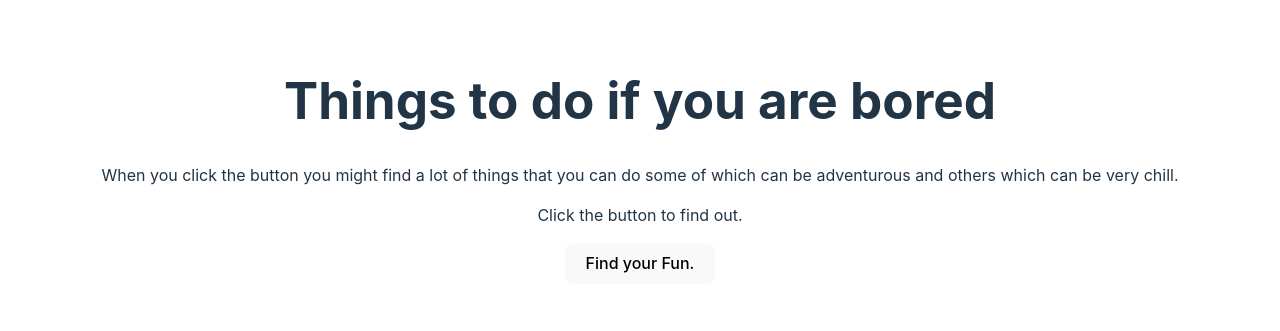
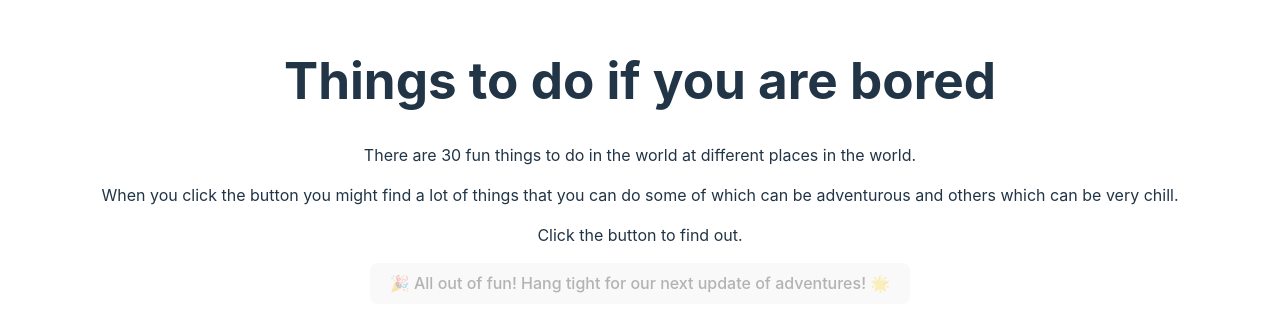
Before and after one commit to hponukumati/asterisk-vercel, a React (Vite) app in the folder frontend/: page / in a window 1280 px wide. Shown: the part 239-570 px from the top of the page. Built offline with nearby package versions, Linux system fonts and the light colour scheme; no server answers.

Commit message:
vercel v2

```diff
--- a/frontend/src/App.jsx
+++ b/frontend/src/App.jsx
@@ -1,10 +1,13 @@
-import { useEffect, useState } from 'react'
-import './App.css'
-import axios from 'axios'
+import { useEffect, useState } from 'react';
+import './App.css';
+import axios from 'axios';
 
 function App() {
-  const [items, setItems] = useState([]); // Stores all items
-  const [randomItem, setRandomItem] = useState(null); // Stores the randomly selected item
+  const [items, setItems] = useState([]);
+  const [randomItem, setRandomItem] = useState(null);
+  const [shownIds, setShownIds] = useState([]);
+  const [allShown, setAllShown] = useState(false);
+
   useEffect(() => {
     axios.get('/api/things')
       .then(response => {
@@ -15,19 +18,46 @@ function App() {
       });
   }, []);
 
+  useEffect(() => {
+    // Load shownIds from localStorage on mount
+    const savedShownIds = JSON.parse(localStorage.getItem('shownIds')) || [];
+    setShownIds(savedShownIds);
+  }, []);
+
+  useEffect(() => {
+    // Save shownIds to localStorage whenever it changes
+    localStorage.setItem('shownIds', JSON.stringify(shownIds));
+
+    // Check if all items have been shown
+    if (shownIds.length >= items.length) {
+      setAllShown(true);
+    }
+  }, [shownIds, items.length]);
+
   const handleRandomSelect = () => {
-    if (items.length > 0) {
-      const randomIndex = Math.floor(Math.random() * items.length);
-      setRandomItem(items[randomIndex]);
+    const unseenItems = items.filter(item => !shownIds.includes(item.id));
+
+    if (unseenItems.length > 0) {
+      const randomIndex = Math.floor(Math.random() * unseenItems.length);
+      const selectedItem = unseenItems[randomIndex];
+      setRandomItem(selectedItem);
+      setShownIds(prevIds => [...prevIds, selectedItem.id]);
+    } else {
+      setAllShown(true);
     }
   };
 
+  const buttonMessage = allShown
+    ? "🎉 All out of fun! Hang tight for our next update of adventures! 🌟"
+    : "Find your Fun.";
+
   return (
-    <div>
+    <div className="App">
       <h1>Things to do if you are bored</h1>
+      <p>There are 30 fun things to do in the world at different places in the world.</p>
       <p>When you click the button you might find a lot of things that you can do some of which can be adventurous and others which can be very chill.</p>
       <p>Click the button to find out.</p>
-      <button onClick={handleRandomSelect}>Find your Fun.</button>
+      <button onClick={handleRandomSelect} disabled={allShown}>{buttonMessage}</button>
       {randomItem && (
         <div>
           <h2>{randomItem.title}</h2>
```
Also changed, not shown: 1 other file (tests, documents, lock files or other folders).
